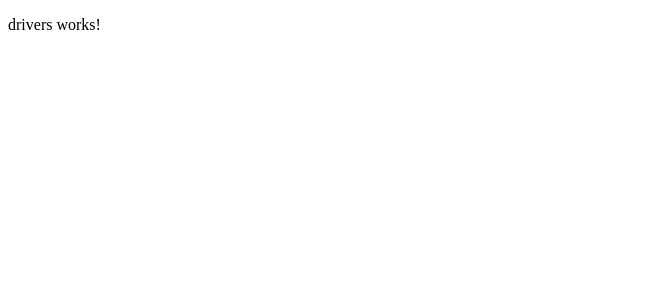
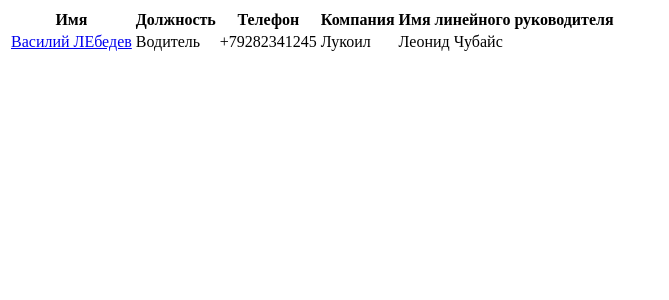
Before and after one commit to pavelzubov/scout, an Angular app: page /drivers in a window 1280 px wide. Shown: the top 300 px of the page, without its empty margins (0-669 px from the left). Built offline with nearby package versions, Linux system fonts and the light colour scheme.

Commit message:
Add drivers list

```diff
--- a/src/app/drivers/drivers/drivers.component.html
+++ b/src/app/drivers/drivers/drivers.component.html
@@ -1,3 +1,29 @@
-<p>
-  drivers works!
-</p>
+<table>
+  <thead>
+  <tr>
+    <th>Имя</th>
+    <th>Должность</th>
+    <th>Телефон</th>
+    <th>Компания</th>
+    <th>Имя линейного руководителя</th>
+  </tr>
+  </thead>
+  <tbody>
+  <tr *ngFor="let driver of drivers">
+    <td><a routerLink="{{driver.id.value}}">{{driver.name.value}}</a></td>
+    <td>
+      {{driver.post.canRead? driver.post.value : '---'}}
+    </td>
+    <td>
+      {{driver.phone.canRead? driver.phone.value : '---'}}
+    </td>
+    <td>
+      {{driver.company.canRead? driver.company.value : '---'}}
+    </td>
+    <td>
+      {{driver.lineManager.canRead? driver.lineManager.value : '---'}}
+    </td>
+  </tr>
+  </tbody>
+</table>
+<div class="load" *ngIf="!drivers?.length">Загрузка</div>
```
